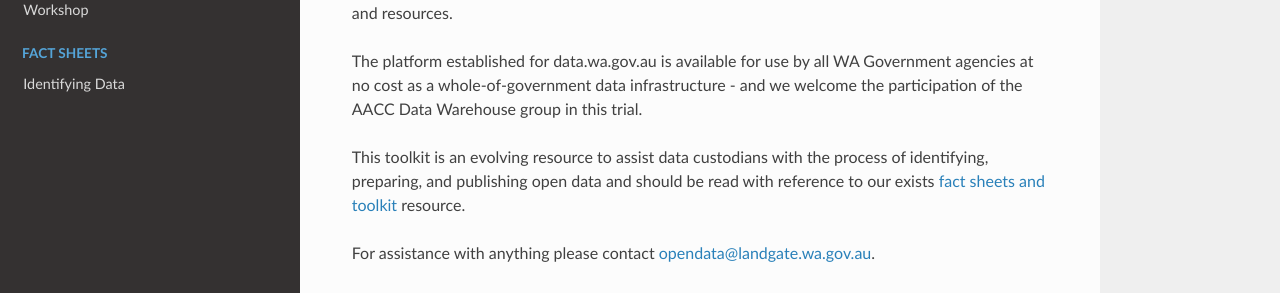
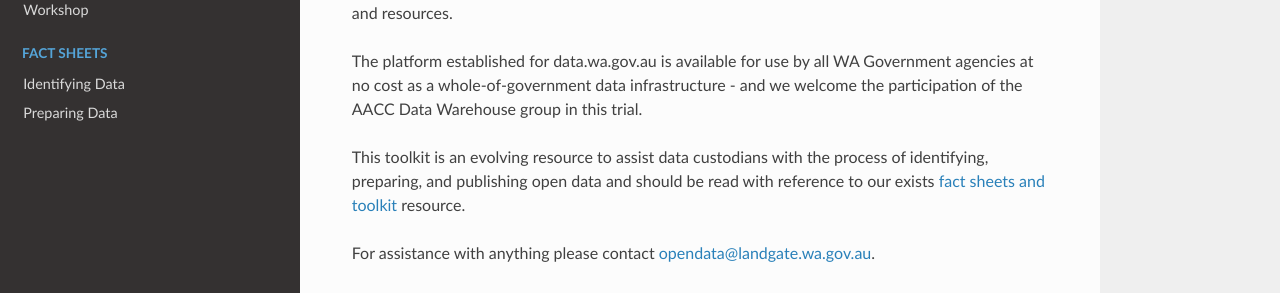
Before and after one commit to datawagovau/toolkit, an MkDocs documentation site: the page built from docs/index.md, in a window 1280 px wide. Shown: the part 454-747 px from the top of the page. Built offline with MkDocs 1.6.1, drawn with Linux system fonts in a browser that asks for light colours; nearby versions of some CDN libraries; old or Windows-style settings are respelled for this version of MkDocs.

Commit message:
Update mkdocs.yml

```diff
--- a/mkdocs.yml
+++ b/mkdocs.yml
@@ -4,6 +4,7 @@ pages:
     - [bigdataweek-workshop.md, Big Data Week 2016, Workshop Prep Pack]
     - [bigdataweek-workshop-actual.md, Big Data Week 2016, Workshop]
     - [factsheets/identifying-data.md, Fact Sheets, Identifying Data]
+    - [factsheets/preparing-data.md, Fact Sheets, Preparing Data]
     # - [dto.md, Home, DTO Digital Service Standard]
     # - [splunk.md, Home, Splunk]
     # - [hp-helion.md, Home, HP Helion]
```
